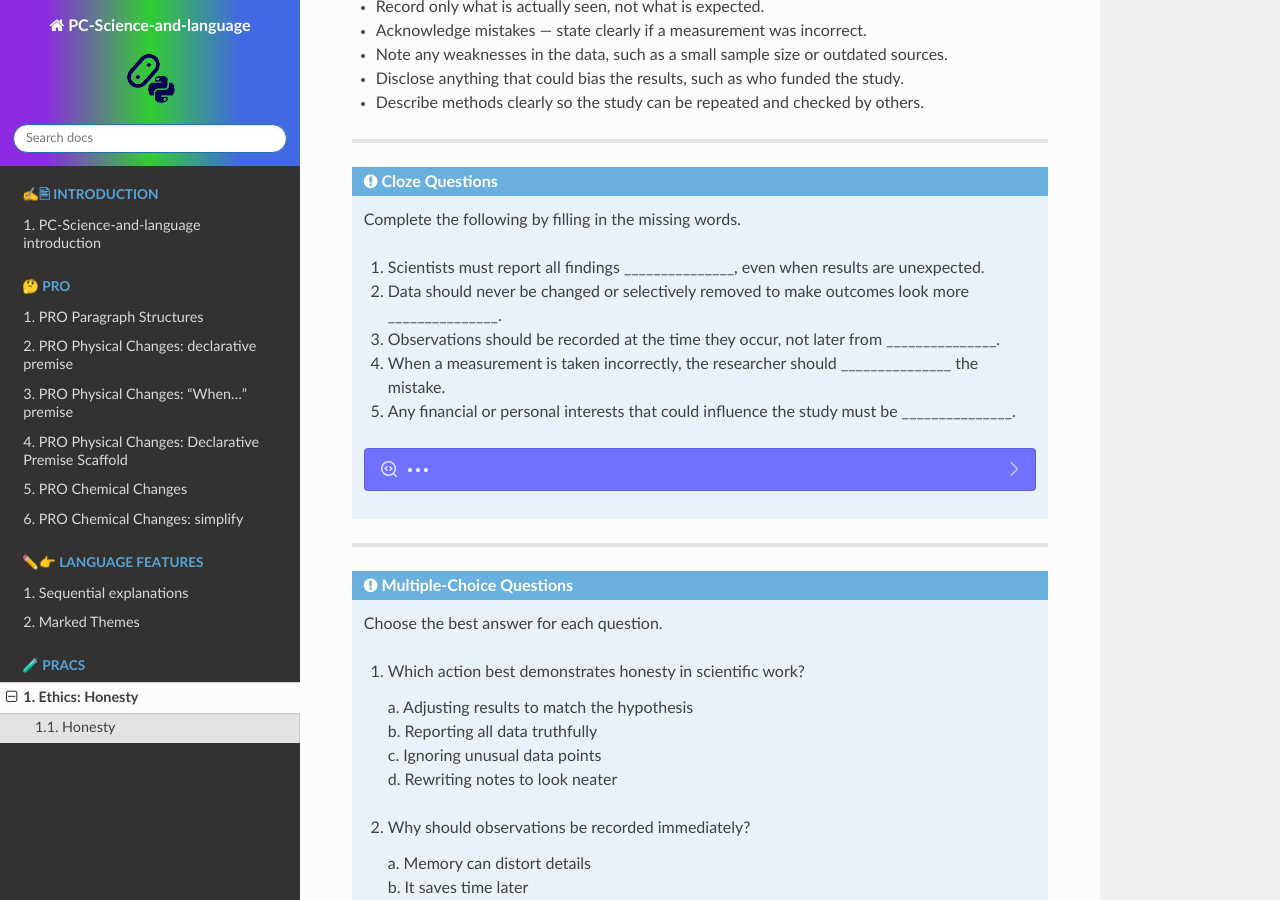
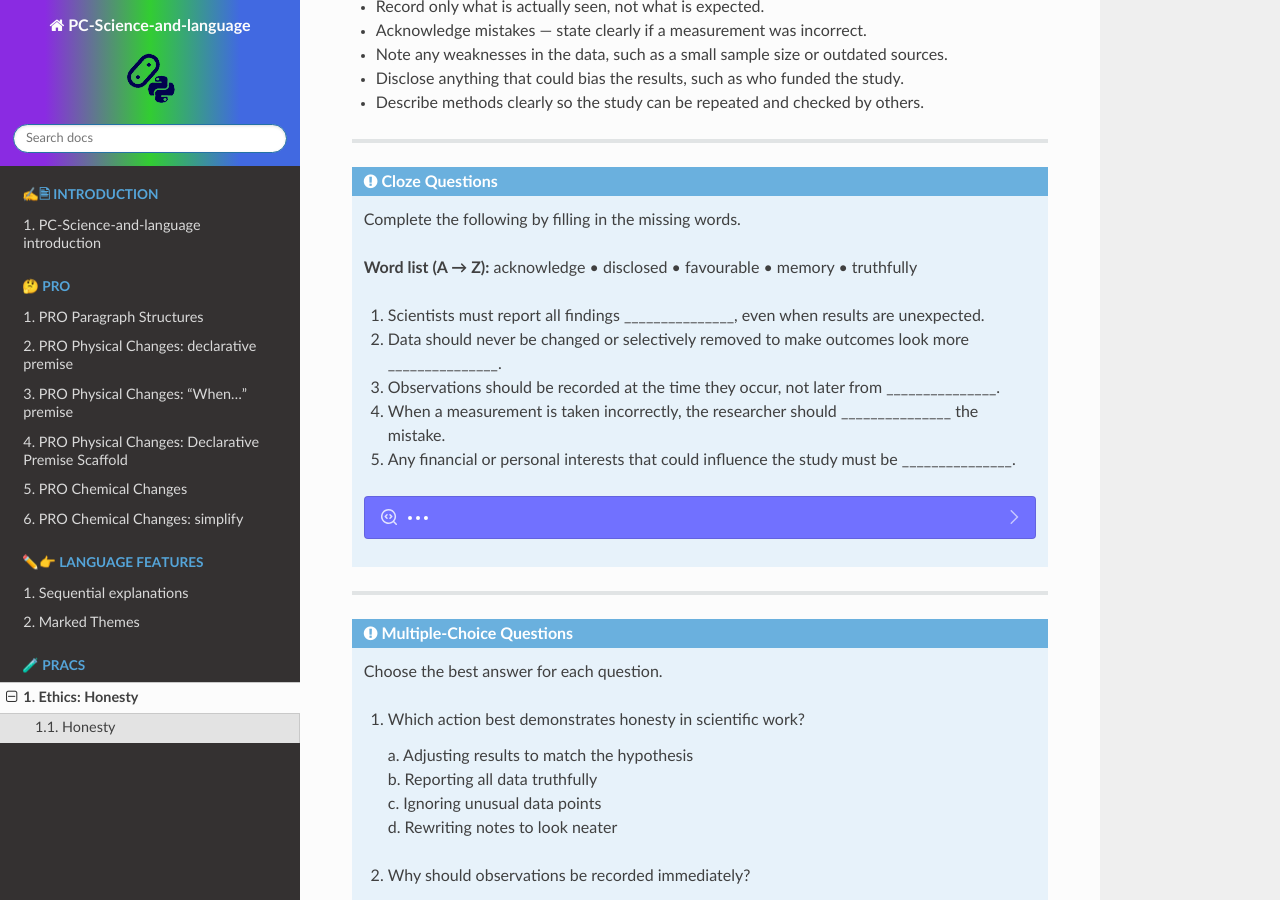
Before and after one commit to gmc-code/PC-Science-and-language, a Sphinx documentation site: the page built from docs/pracs/ethics_honesty.rst, in a window 1280 px wide and 900 px high, scrolled down 343 px. Built offline with Sphinx 7.4.7 and the Read the Docs theme 3.1.0, drawn with Linux system fonts in a browser that asks for light colours; pages that are not in the unit, such as notebooks, are missing from menus.

Commit message:
word list

```diff
--- a/docs/pracs/ethics_honesty.rst
+++ b/docs/pracs/ethics_honesty.rst
@@ -20,6 +20,9 @@ Honesty
 .. admonition:: Cloze Questions
 
     Complete the following by filling in the missing words.
+
+    **Word list (A → Z):**
+    acknowledge • disclosed • favourable • memory • truthfully
 
     1. Scientists must report all findings _______________, even when results are unexpected.
 
```
